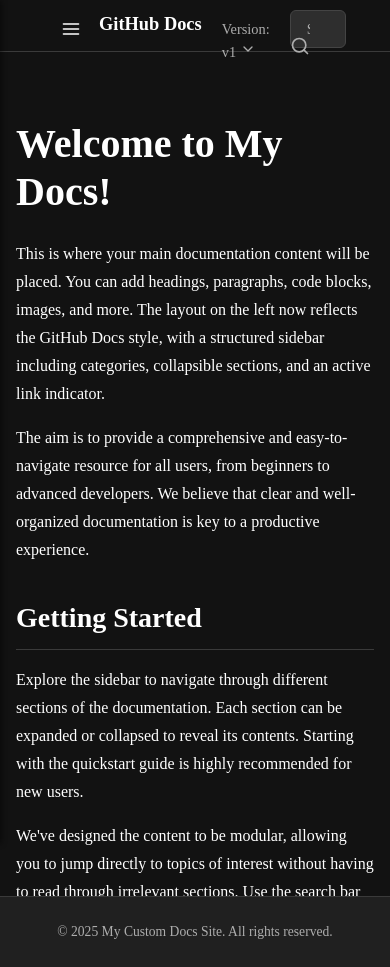
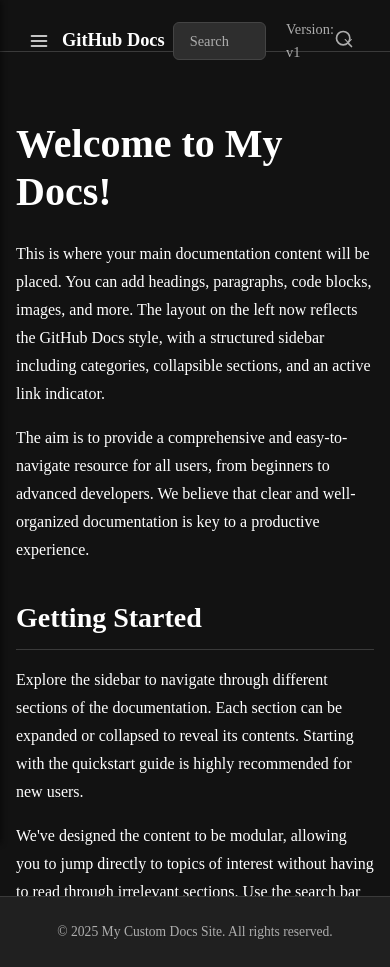
Before and after one commit to Dev-OAi/TestVL1, a plain HTML site: page index.html in a window 390 px wide. Drawn offline with Linux system fonts and the light colour scheme.

Commit message:
Update style.css
Explanation of Changes:
Centering the Search Box:
Changed .header-inner to use justify-content: space-between to evenly distribute space, allowing the .header-search to be centered with margin: 0 auto.
Set flex-grow: 0 on .header-search to prevent it from expanding too much, ensuring it stays a fixed width and centers properly.
Moving the Hamburger Icon:
Reduced the padding on .menu-toggle to 0.5rem 0.25rem to move it closer to the left edge.
Set margin-left: 0 to ensure it aligns to the far left.
Ensured order: -1 to keep the hamburger icon as the first element in the flex layout.
Other Adjustments:
Adjusted the .site-logo and .header-version-selector to use order properties to maintain the correct layout (hamburger, logo, search, version selector).
Updated responsive media queries to ensure the layout remains consistent on smaller screens, removing centering for the search bar on mobile as it should take up available space.

```diff
--- a/style.css
+++ b/style.css
@@ -69,36 +69,33 @@ html {
 .site-header {
     background-color: var(--color-bg-primary);
     border-bottom: 1px solid var(--color-border-light);
-    padding: 0 1.5rem 0 2rem;
+    padding: 0 1.5rem;
     height: var(--header-height);
-   /* display: flex;
-    align-items: stretch;
-    position: relative; */
     top: 0;
     z-index: 1000;
-
-    justify-content: flex-start; /* Align items to the left */
 }
 
+/* Header Inner Layout */
 .header-inner {
     width: 100%;
     display: flex;
-    align-items: flex-start; /* Vertically center items */
-   justify-content: flex-start; /* Align items to the left */
+    align-items: center; /* Vertically center items */
+    justify-content: space-between; /* Distribute space for centering search */
     gap: 1rem;
-    padding: 10px 20px; /* Adjust padding as needed */
-    position: relative; /*  For potential absolute positioning of children */
+    padding: 10px 0; /* Adjust padding as needed */
+    position: relative;
 }
 
+/* Ensure the logo stays on the left */
 .site-logo {
     font-size: 1.15rem;
     font-weight: 600;
     color: var(--color-text-primary);
     flex-shrink: 0;
-   /* position: absolute; */
-    left: 20px; /* Keep the logo on the left */
+    order: 0; /* Keep the logo after the hamburger menu */
 }
 
+/* Adjust the version selector to not interfere with centering */
 .header-version-selector {
     display: flex;
     align-items: center;
@@ -110,25 +107,28 @@ html {
     background-color: transparent;
     cursor: pointer;
     transition: background-color 0.2s ease-in-out;
+    order: 1; /* Ensure it appears after the search bar */
 }
+
 .header-version-selector:hover {
     background-color: var(--color-bg-tertiary);
 }
+
 .header-version-selector svg {
     stroke: var(--color-text-secondary);
 }
 
 /* Main Header Search Box (Desktop) */
 .header-search {
-  /*  position: static; */
-    display: flex-start;
+    display: flex;
     align-items: center;
-    flex-grow: 1;
+    flex-grow: 0; /* Prevent it from growing too much */
     flex-shrink: 1;
-     max-width: 400px;
-   margin-left: auto;
-    margin-right: auto;
+    max-width: 400px;
+    margin: 0 auto; /* Center the search box */
 }
+
+
 .header-search input {
     width: 100%;
     padding: 0.6rem 1rem;
@@ -140,16 +140,20 @@ html {
     font-size: 0.9rem;
     transition: border-color 0.2s ease-in-out;
 }
+
+
 .header-search input::placeholder {
     color: var(--color-text-secondary);
 }
+
 .header-search input:focus {
     border-color: var(--color-accent-blue);
     outline: none;
     box-shadow: 0 0 0 0.15rem rgba(88, 166, 255, 0.25);
 }
+
 .header-search .search-button {
-    position: static;
+    position: absolute;
     right: 0.75rem;
     top: 50%;
     transform: translateY(-50%);
@@ -157,23 +161,26 @@ html {
     pointer-events: none;
 }
 
-/* Hamburger menu for mobile */
+
+/* Hamburger Menu for Mobile */
 .menu-toggle {
-    display: flex-start;
+    display: flex;
     background-color: transparent;
     border: 1px solid transparent;
-    padding: 0.5rem;
+    padding: 0.5rem 0.25rem; /* Reduced padding to move it more to the left */
     border-radius: 1px;
     cursor: pointer;
     transition: background-color 0.2s, border-color 0.2s;
-    order: 0; /* Ensure it appears in the correct order in flex */
-    margin-right: 5px; /* Space between hamburger and logo */
+    order: -1; /* Ensure it appears first on the left */
+    margin-left: 0; /* Remove any margin to push it to the far left */
 }
+
 .menu-toggle svg {
     stroke: var(--color-text-primary);
     width: 20px;
     height: 20px;
 }
+
 .menu-toggle:hover {
     background-color: var(--color-bg-secondary);
     border-color: var(--color-border-light);
@@ -558,26 +565,32 @@ html {
 }
 
 @media (max-width: 992px) {
-    .header-inner {
+   .header-inner {
         justify-content: space-between;
         gap: 0.5rem;
     }
 
-    .header-search,
+    .header-search {
+        display: flex;
+        align-items: center;
+        flex-grow: 1;
+        margin: 0; /* Remove centering on smaller screens */
+    }
+
     .header-version-selector {
-       /*  display: none; */
-        display: flex-start;
-    align-items: left;
-    flex-grow: 1;
+        display: flex;
+        align-items: center;
     }
 
     .menu-toggle {
-        display: block;
-        order: -1;
+        display: flex;
+        padding: 0.5rem 0.25rem; /* Keep the hamburger aligned left */
+        margin-left: 0;
     }
 
+
     .main-layout {
-        flex-direction: row;
+        flex-direction: column;
         padding: 0;
         margin-top: var(--header-height);
         height: calc(100vh - var(--header-height));
@@ -644,34 +657,31 @@ html {
 
 @media (max-width: 768px) {
     .header-inner {
-       /* display: flex; */
-        align-items: left; /* Vertically center items */
-        justify-content: flex-start; /* Align items to the left */
-
+        display: flex;
+        align-items: center;
+        justify-content: space-between;
         gap: 0.5rem;
-      /*   flex-direction: column; Stack vertically on smaller screens */
     }
 
-    .header-search,
-    .header-version-selector {
-       /*  display: none; */
-        display:block;
-    align-items:  flex-start;
-    text-align:  left;
-    flex-grow: 1;
-    flex-shrink: 1;
+   .header-search {
+        display: flex;
+        align-items: center;
+        flex-grow: 1;
+        margin: 0;
     }
 
     .site-logo {
-       /*  flex-grow: 1;  */
+        text-align: left;
+        order: 0;
+        position: static;
+    }
 
-        text-align: left;
-        order: 0; /* Keep logo on the left */
-        position: static;  /* Remove absolute positioning on small screens */
+   .menu-toggle {
+        margin-left: 0;
+        padding: 0.5rem 0.25rem;
     }
-    .menu-toggle {
-       margin-right: 1px; /* Add some spacing between the hamburger and logo */
-    }
+
+
     .sidebar, .toc-container {
         width: 100%; /* Full width on smaller screens */
     }
```
